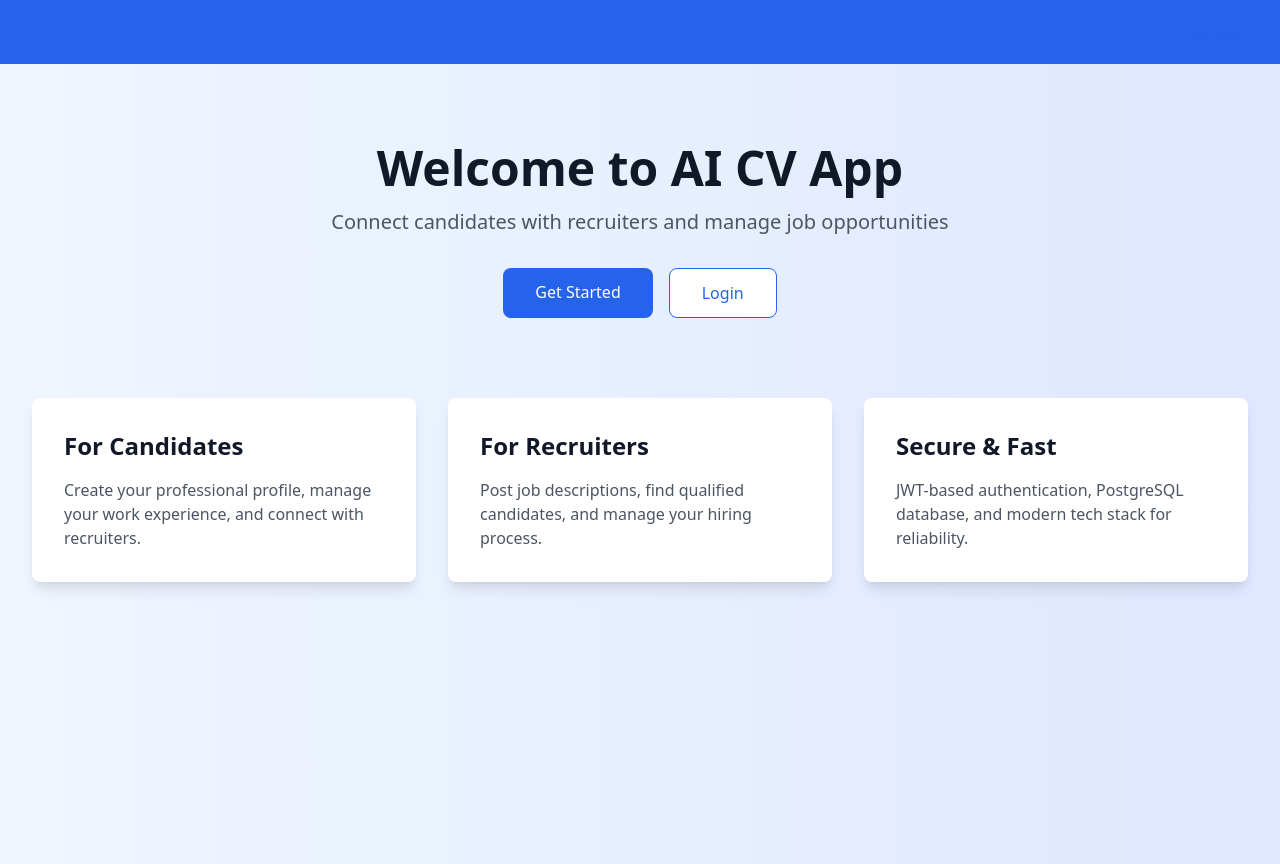
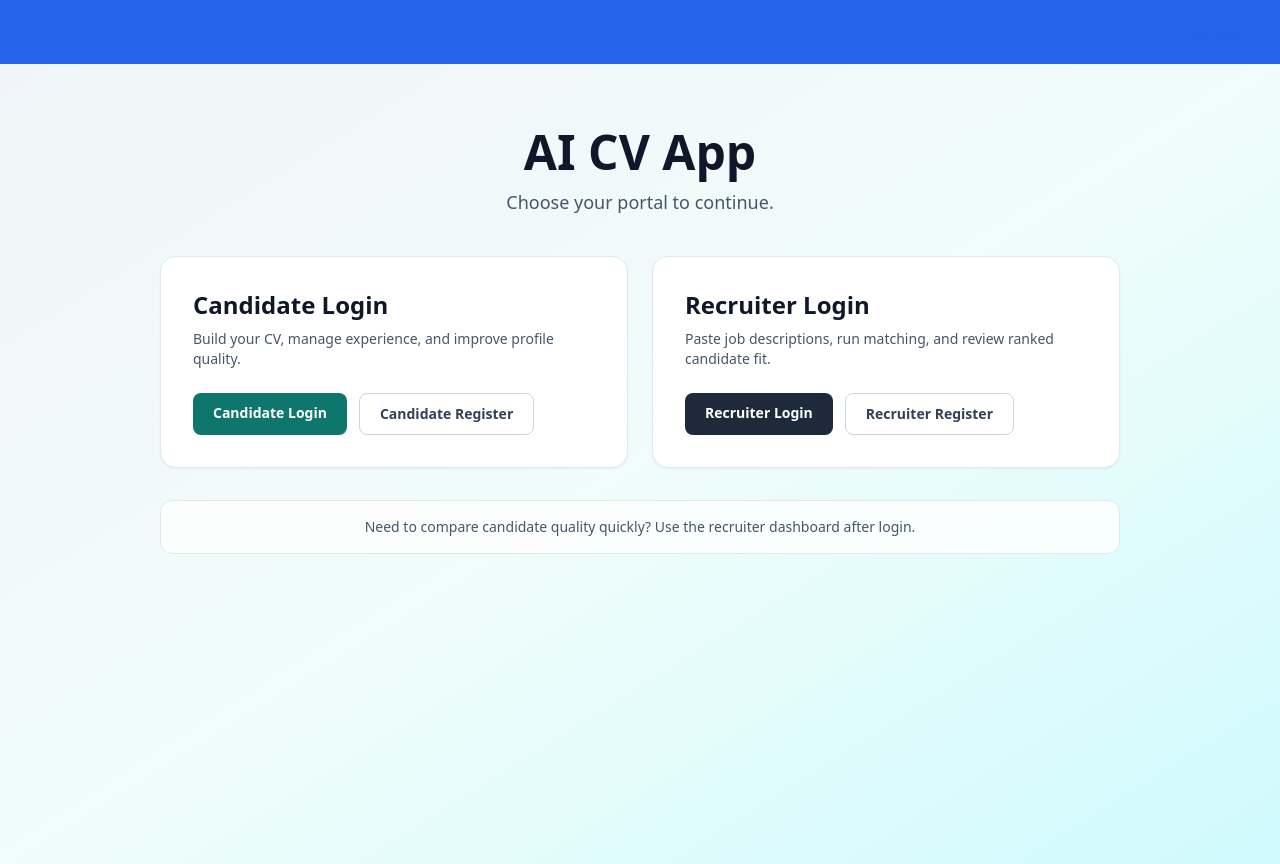
Before and after one commit to ZolileN/ai-cv-assist-app, a Next.js app in the folder frontend/: page / in a window 1280 px wide. Built offline with nearby package versions, Linux system fonts and the light colour scheme; no server answers.

Commit message:
Demo Polish

```diff
--- a/frontend/src/app/page.tsx
+++ b/frontend/src/app/page.tsx
@@ -1,49 +1,62 @@
 export default function Home() {
   return (
-    <main className="min-h-screen bg-gradient-to-r from-blue-50 to-indigo-100">
-      <div className="max-w-7xl mx-auto px-4 sm:px-6 lg:px-8 py-20">
-        <div className="text-center">
-          <h1 className="text-5xl font-bold text-gray-900 mb-4">
-            Welcome to AI CV App
+    <main className="min-h-screen bg-gradient-to-br from-slate-100 via-teal-50 to-cyan-100">
+      <div className="mx-auto max-w-5xl px-4 py-16 sm:px-6 lg:px-8">
+        <div className="mb-10 text-center">
+          <h1 className="text-4xl font-bold text-slate-900 sm:text-5xl">
+            AI CV App
           </h1>
-          <p className="text-xl text-gray-600 mb-8">
-            Connect candidates with recruiters and manage job opportunities
+          <p className="mt-3 text-lg text-slate-600">
+            Choose your portal to continue.
           </p>
-          <div className="flex justify-center gap-4">
+        </div>
+
+        <div className="grid grid-cols-1 gap-6 md:grid-cols-2">
+          <div className="rounded-2xl border border-slate-200 bg-white p-8 shadow-sm">
+            <h2 className="text-2xl font-bold text-slate-900">Candidate Login</h2>
+            <p className="mt-2 text-sm text-slate-600">
+              Build your CV, manage experience, and improve profile quality.
+            </p>
+            <div className="mt-6 flex gap-3">
               <a
-              href="auth/register"
-              className="bg-blue-600 text-white px-8 py-3 rounded-lg hover:bg-blue-700 font-medium"
+                href="/auth/login?role=candidate"
+                className="rounded-lg bg-teal-700 px-5 py-2.5 text-sm font-semibold text-white hover:bg-teal-800"
               >
-              Get Started
+                Candidate Login
               </a>
               <a
-              href="auth/login"
-              className="bg-white text-blue-600 px-8 py-3 rounded-lg border border-blue-600 hover:bg-blue-50 font-medium"
+                href="/auth/register?role=candidate"
+                className="rounded-lg border border-slate-300 px-5 py-2.5 text-sm font-semibold text-slate-700 hover:bg-slate-50"
               >
-              Login
+                Candidate Register
               </a>
             </div>
           </div>
 
-        <div className="mt-20 grid grid-cols-1 md:grid-cols-3 gap-8">
-          <div className="bg-white p-8 rounded-lg shadow-lg">
-            <h2 className="text-2xl font-bold mb-4">For Candidates</h2>
-            <p className="text-gray-600">
-              Create your professional profile, manage your work experience, and connect with recruiters.
+          <div className="rounded-2xl border border-slate-200 bg-white p-8 shadow-sm">
+            <h2 className="text-2xl font-bold text-slate-900">Recruiter Login</h2>
+            <p className="mt-2 text-sm text-slate-600">
+              Paste job descriptions, run matching, and review ranked candidate fit.
             </p>
+            <div className="mt-6 flex gap-3">
+              <a
+                href="/auth/login?role=recruiter"
+                className="rounded-lg bg-slate-800 px-5 py-2.5 text-sm font-semibold text-white hover:bg-slate-900"
+              >
+                Recruiter Login
+              </a>
+              <a
+                href="/auth/register?role=recruiter"
+                className="rounded-lg border border-slate-300 px-5 py-2.5 text-sm font-semibold text-slate-700 hover:bg-slate-50"
+              >
+                Recruiter Register
+              </a>
             </div>
-          <div className="bg-white p-8 rounded-lg shadow-lg">
-            <h2 className="text-2xl font-bold mb-4">For Recruiters</h2>
-            <p className="text-gray-600">
-              Post job descriptions, find qualified candidates, and manage your hiring process.
-            </p>
           </div>
-          <div className="bg-white p-8 rounded-lg shadow-lg">
-            <h2 className="text-2xl font-bold mb-4">Secure & Fast</h2>
-            <p className="text-gray-600">
-              JWT-based authentication, PostgreSQL database, and modern tech stack for reliability.
-            </p>
         </div>
+
+        <div className="mt-8 rounded-xl border border-slate-200 bg-white/80 p-4 text-center text-sm text-slate-600">
+          Need to compare candidate quality quickly? Use the recruiter dashboard after login.
         </div>
       </div>
     </main>
--- a/frontend/src/app/recruiter-dashboard/page.tsx
+++ b/frontend/src/app/recruiter-dashboard/page.tsx
@@ -13,16 +13,51 @@ type MatchResult = {
   match_percentage: number;
   years_experience: number;
   skills: string[];
+  title?: string | null;
   location?: string | null;
 };
 
+type ComparisonData = {
+  candidateName: string;
+  beforeText: string;
+  afterText: string;
+};
+
+function scoreColor(score: number): string {
+  if (score >= 80) return 'bg-emerald-500';
+  if (score >= 60) return 'bg-amber-500';
+  return 'bg-rose-500';
+}
+
+function buildComparisonData(result: MatchResult): ComparisonData {
+  const skillText = result.skills.length ? result.skills.join(', ') : 'General tools';
+  const beforeText = [
+    `${result.candidate_name} was responsible for delivering project tasks.`,
+    `Assisted with team initiatives and supported ongoing work.`,
+    `Worked with ${skillText}.`,
+  ].join('\n');
+
+  const afterText = [
+    `${result.candidate_name} led delivery of high-priority initiatives aligned to role requirements.`,
+    `Improved execution quality with ${result.years_experience.toFixed(1)} years of relevant experience and strong collaboration.`,
+    `Applied ${skillText} to produce measurable outcomes and a ${result.match_percentage.toFixed(2)}% match alignment.`,
+  ].join('\n');
+
+  return {
+    candidateName: result.candidate_name,
+    beforeText,
+    afterText,
+  };
+}
+
 export default function RecruiterDashboardPage() {
   const router = useRouter();
-  const [loading, setLoading] = React.useState(true);
+  const [pageLoading, setPageLoading] = React.useState(true);
   const [jobDescription, setJobDescription] = React.useState('');
   const [submitting, setSubmitting] = React.useState(false);
   const [error, setError] = React.useState('');
   const [results, setResults] = React.useState<MatchResult[]>([]);
+  const [comparison, setComparison] = React.useState<ComparisonData | null>(null);
 
   React.useEffect(() => {
     const currentUser = authService.getCurrentUser();
@@ -30,7 +65,7 @@ export default function RecruiterDashboardPage() {
       router.push('/auth/login');
       return;
     }
-    setLoading(false);
+    setPageLoading(false);
   }, [router]);
 
   const handleFindMatches = async (e: React.FormEvent) => {
@@ -51,24 +86,40 @@ export default function RecruiterDashboardPage() {
       });
       setResults(response.data || []);
     } catch (err: any) {
-      setError(err?.response?.data?.detail || 'Failed to find matches.');
+      if (err?.response?.status === 401) {
+        setError('Session expired. Please login again.');
+      } else if (err?.response?.status >= 500) {
+        setError('Server error while finding matches. Please try again shortly.');
+      } else {
+        setError(err?.response?.data?.detail || 'Failed to find matches.');
+      }
     } finally {
       setSubmitting(false);
     }
   };
 
-  if (loading) {
-    return <div className="py-20 text-center">Loading...</div>;
+  if (pageLoading) {
+    return (
+      <div className="py-20 text-center text-gray-600">
+        <span className="inline-flex items-center gap-2 rounded-full bg-white px-4 py-2 shadow">
+          <span className="h-2 w-2 animate-pulse rounded-full bg-blue-500" />
+          Loading dashboard...
+        </span>
+      </div>
+    );
   }
 
   return (
-    <main className="min-h-screen bg-gray-50 py-10">
+    <main className="min-h-screen bg-slate-50 py-10">
       <div className="mx-auto max-w-7xl px-4 sm:px-6 lg:px-8">
-        <h1 className="mb-6 text-3xl font-bold text-gray-900">Recruiter Dashboard</h1>
+        <h1 className="mb-2 text-3xl font-bold text-slate-900">Recruiter Dashboard</h1>
+        <p className="mb-6 text-sm text-slate-600">
+          Paste a job description, run matching, and review ranked candidates with quick CV comparison.
+        </p>
 
-        <section className="mb-8 rounded-lg bg-white p-6 shadow">
+        <section className="mb-8 rounded-xl border border-slate-200 bg-white p-6 shadow-sm">
           <form onSubmit={handleFindMatches} className="space-y-4">
-            <label htmlFor="jd" className="block text-sm font-medium text-gray-700">
+            <label htmlFor="jd" className="block text-sm font-medium text-slate-700">
               Paste Job Description
             </label>
             <textarea
@@ -76,52 +127,85 @@ export default function RecruiterDashboardPage() {
               value={jobDescription}
               onChange={(e) => setJobDescription(e.target.value)}
               rows={10}
-              className="w-full rounded-md border border-gray-300 p-3 text-sm text-gray-900 focus:border-blue-500 focus:outline-none focus:ring-1 focus:ring-blue-500"
+              className="w-full rounded-lg border border-slate-300 p-3 text-sm text-slate-900 focus:border-teal-600 focus:outline-none focus:ring-2 focus:ring-teal-100"
               placeholder="Paste full JD here..."
             />
             <button
               type="submit"
               disabled={submitting}
-              className="rounded-md bg-blue-600 px-5 py-2.5 text-sm font-semibold text-white hover:bg-blue-700 disabled:cursor-not-allowed disabled:opacity-60"
+              className="rounded-lg bg-teal-700 px-5 py-2.5 text-sm font-semibold text-white hover:bg-teal-800 disabled:cursor-not-allowed disabled:opacity-60"
             >
               {submitting ? 'Finding Matches...' : 'Find Matches'}
             </button>
           </form>
-          {error && <p className="mt-3 text-sm text-red-600">{error}</p>}
+          {error && (
+            <div className="mt-4 rounded-lg border border-rose-200 bg-rose-50 px-4 py-3 text-sm text-rose-700">
+              {error}
+            </div>
+          )}
         </section>
 
-        <section className="overflow-hidden rounded-lg bg-white shadow">
-          <div className="border-b border-gray-200 px-6 py-4">
-            <h2 className="text-lg font-semibold text-gray-900">Ranked Candidates</h2>
+        <section className="overflow-hidden rounded-xl border border-slate-200 bg-white shadow-sm">
+          <div className="border-b border-slate-200 px-6 py-4">
+            <h2 className="text-lg font-semibold text-slate-900">Ranked Candidates</h2>
           </div>
 
           <div className="overflow-x-auto">
-            <table className="min-w-full divide-y divide-gray-200">
-              <thead className="bg-gray-50">
+            <table className="min-w-full divide-y divide-slate-200">
+              <thead className="bg-slate-50">
                 <tr>
-                  <th className="px-6 py-3 text-left text-xs font-semibold uppercase tracking-wider text-gray-500">#</th>
-                  <th className="px-6 py-3 text-left text-xs font-semibold uppercase tracking-wider text-gray-500">Candidate Name</th>
-                  <th className="px-6 py-3 text-left text-xs font-semibold uppercase tracking-wider text-gray-500">Match %</th>
-                  <th className="px-6 py-3 text-left text-xs font-semibold uppercase tracking-wider text-gray-500">Years Experience</th>
-                  <th className="px-6 py-3 text-left text-xs font-semibold uppercase tracking-wider text-gray-500">Skills</th>
+                  <th className="px-6 py-3 text-left text-xs font-semibold uppercase tracking-wider text-slate-500">#</th>
+                  <th className="px-6 py-3 text-left text-xs font-semibold uppercase tracking-wider text-slate-500">Candidate Name</th>
+                  <th className="px-6 py-3 text-left text-xs font-semibold uppercase tracking-wider text-slate-500">Match %</th>
+                  <th className="px-6 py-3 text-left text-xs font-semibold uppercase tracking-wider text-slate-500">Years Experience</th>
+                  <th className="px-6 py-3 text-left text-xs font-semibold uppercase tracking-wider text-slate-500">Skills</th>
+                  <th className="px-6 py-3 text-left text-xs font-semibold uppercase tracking-wider text-slate-500">CV View</th>
                 </tr>
               </thead>
-              <tbody className="divide-y divide-gray-200 bg-white">
+              <tbody className="divide-y divide-slate-200 bg-white">
+                {submitting && (
+                  <tr>
+                    <td colSpan={6} className="px-6 py-8 text-center text-sm text-slate-500">
+                      Matching in progress...
+                    </td>
+                  </tr>
+                )}
                 {results.length === 0 && (
                   <tr>
-                    <td colSpan={5} className="px-6 py-8 text-center text-sm text-gray-500">
+                    <td colSpan={6} className="px-6 py-8 text-center text-sm text-slate-500">
                       No matches yet. Paste a job description and click Find Matches.
                     </td>
                   </tr>
                 )}
                 {results.map((item) => (
                   <tr key={`${item.candidate_id}-${item.rank}`}>
-                    <td className="whitespace-nowrap px-6 py-4 text-sm text-gray-700">{item.rank}</td>
-                    <td className="whitespace-nowrap px-6 py-4 text-sm font-medium text-gray-900">{item.candidate_name}</td>
-                    <td className="whitespace-nowrap px-6 py-4 text-sm text-gray-700">{item.match_percentage.toFixed(2)}%</td>
-                    <td className="whitespace-nowrap px-6 py-4 text-sm text-gray-700">{item.years_experience.toFixed(1)}</td>
-                    <td className="px-6 py-4 text-sm text-gray-700">
+                    <td className="whitespace-nowrap px-6 py-4 text-sm text-slate-700">{item.rank}</td>
+                    <td className="whitespace-nowrap px-6 py-4 text-sm font-medium text-slate-900">{item.candidate_name}</td>
+                    <td className="whitespace-nowrap px-6 py-4 text-sm text-slate-700">
+                      <div className="flex min-w-[180px] items-center gap-3">
+                        <div className="h-2 w-28 overflow-hidden rounded-full bg-slate-200">
+                          <div
+                            className={`h-full ${scoreColor(item.match_percentage)}`}
+                            style={{ width: `${Math.max(0, Math.min(100, item.match_percentage))}%` }}
+                          />
+                        </div>
+                        <span className="text-xs font-semibold text-slate-700">
+                          {item.match_percentage.toFixed(2)}%
+                        </span>
+                      </div>
+                    </td>
+                    <td className="whitespace-nowrap px-6 py-4 text-sm text-slate-700">{item.years_experience.toFixed(1)}</td>
+                    <td className="px-6 py-4 text-sm text-slate-700">
                       {item.skills?.length ? item.skills.join(', ') : 'N/A'}
+                    </td>
+                    <td className="whitespace-nowrap px-6 py-4 text-sm">
+                      <button
+                        type="button"
+                        onClick={() => setComparison(buildComparisonData(item))}
+                        className="rounded-md border border-slate-300 px-3 py-1.5 text-xs font-medium text-slate-700 hover:bg-slate-100"
+                      >
+                        Before vs After
+                      </button>
                     </td>
                   </tr>
                 ))}
@@ -130,6 +214,35 @@ export default function RecruiterDashboardPage() {
           </div>
         </section>
       </div>
+
+      {comparison && (
+        <div className="fixed inset-0 z-50 flex items-center justify-center bg-slate-900/55 p-4">
+          <div className="w-full max-w-4xl rounded-xl bg-white shadow-xl">
+            <div className="flex items-center justify-between border-b border-slate-200 px-6 py-4">
+              <h3 className="text-lg font-semibold text-slate-900">
+                Before vs After CV: {comparison.candidateName}
+              </h3>
+              <button
+                type="button"
+                onClick={() => setComparison(null)}
+                className="rounded-md px-3 py-1 text-sm font-medium text-slate-600 hover:bg-slate-100"
+              >
+                Close
+              </button>
+            </div>
+            <div className="grid grid-cols-1 gap-4 p-6 md:grid-cols-2">
+              <div className="rounded-lg border border-slate-200 bg-slate-50 p-4">
+                <h4 className="mb-2 text-sm font-semibold uppercase tracking-wide text-slate-600">Before</h4>
+                <pre className="whitespace-pre-wrap text-sm text-slate-700">{comparison.beforeText}</pre>
+              </div>
+              <div className="rounded-lg border border-emerald-200 bg-emerald-50 p-4">
+                <h4 className="mb-2 text-sm font-semibold uppercase tracking-wide text-emerald-700">After</h4>
+                <pre className="whitespace-pre-wrap text-sm text-emerald-800">{comparison.afterText}</pre>
+              </div>
+            </div>
+          </div>
+        </div>
+      )}
     </main>
   );
 }
```
Also changed, not shown: 1 other file (tests, documents, lock files or other folders). Lines whose indentation alone changed are shown as unchanged.
